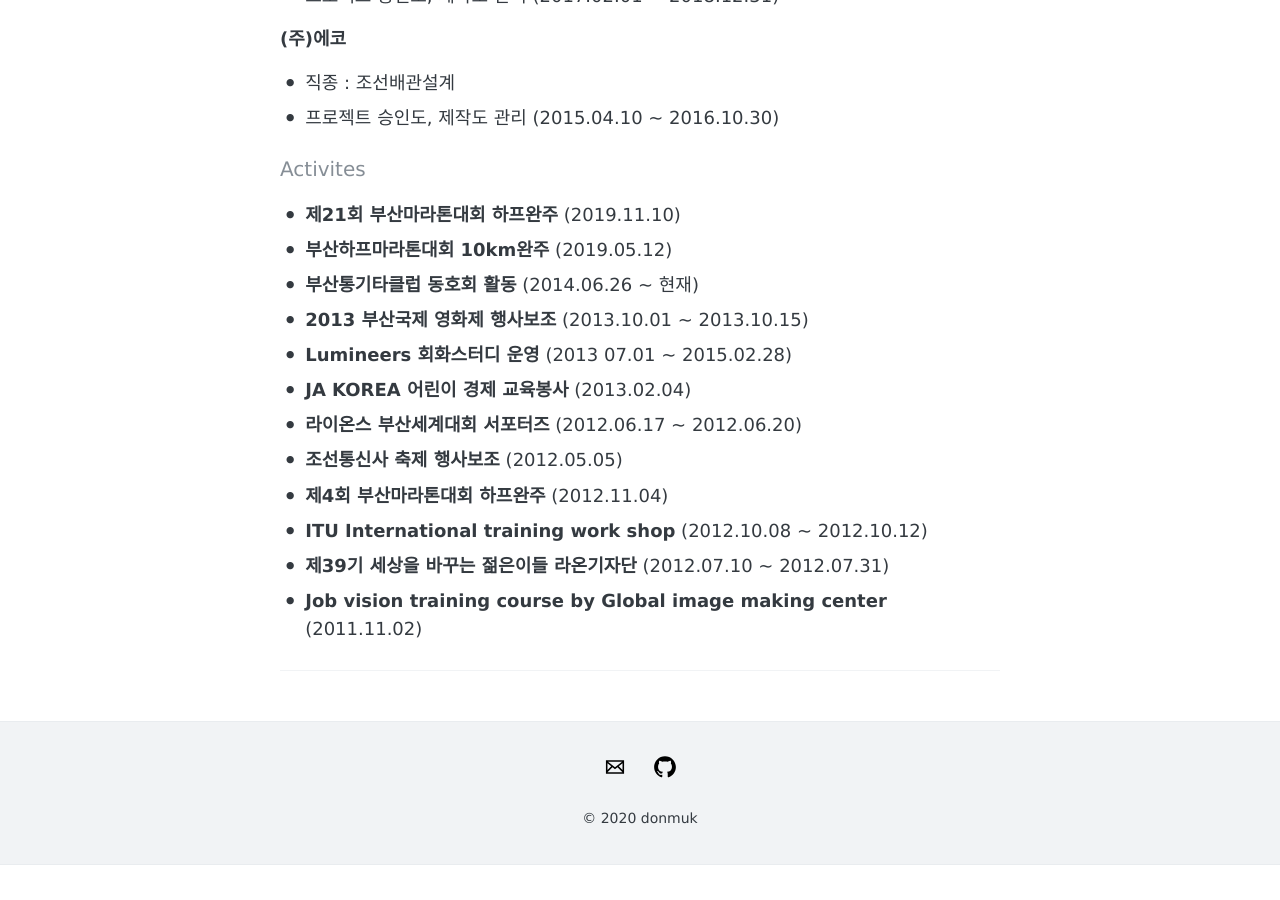
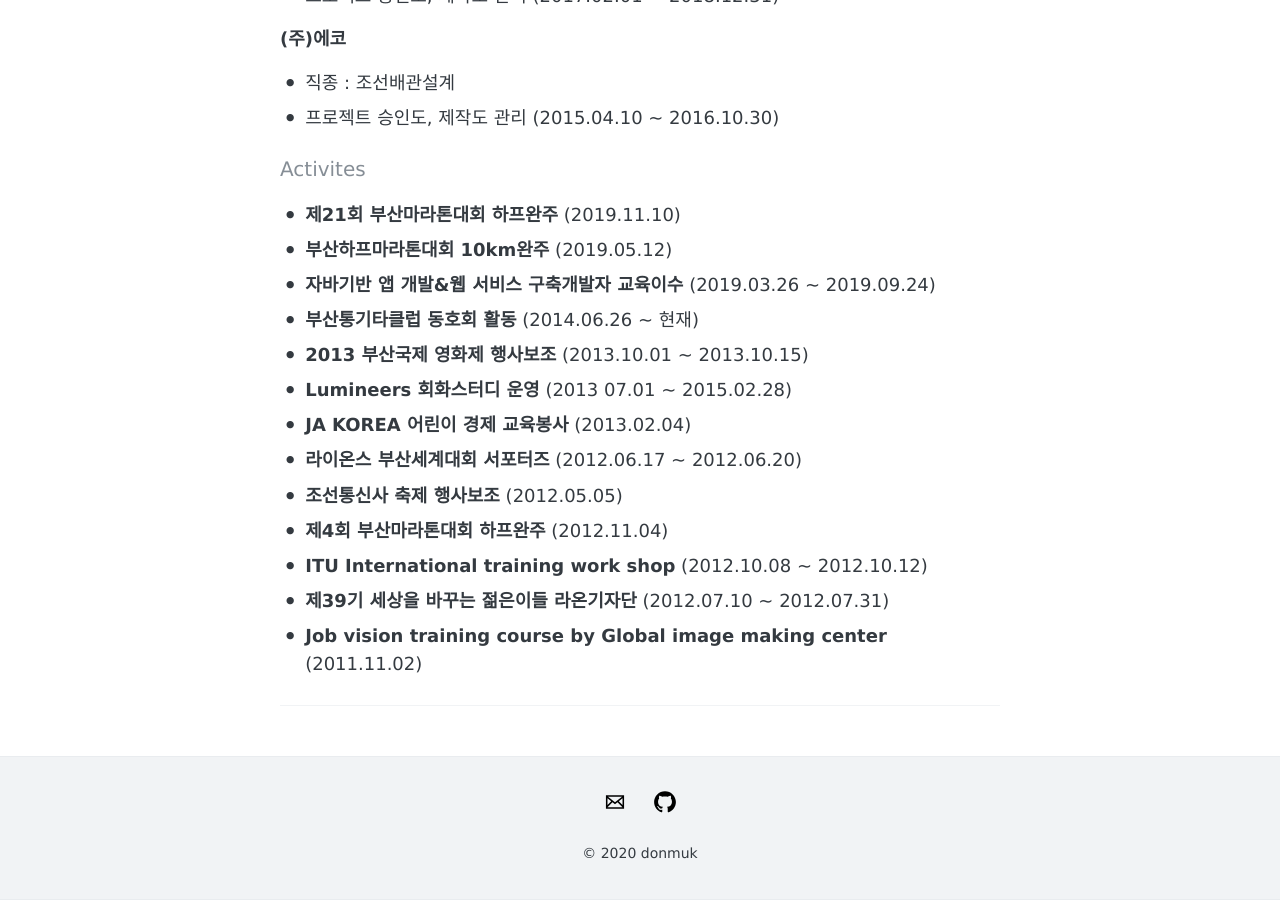
Before and after one commit to donmuk/donmuk.github.io, a Jekyll site: the page built from about.md, in a window 1280 px wide and 900 px high, scrolled down 843 px. Built offline with Jekyll 4.4.1, drawn with Linux system fonts in a browser that asks for light colours; before the commit the page ends 1708 px from its top, so only the background shows below that.

Commit message:
Update about.md

```diff
--- a/about.md
+++ b/about.md
@@ -52,6 +52,7 @@ Spring, Java, JavaScript를 좋아하는 비기너 개발자 입니다.
 
 - **제21회 부산마라톤대회 하프완주** (2019.11.10)
 - **부산하프마라톤대회 10km완주** (2019.05.12)
+- **자바기반 앱 개발&웹 서비스 구축개발자 교육이수** (2019.03.26 ~ 2019.09.24)
 - **부산통기타클럽 동호회 활동** (2014.06.26 ~ 현재)
 - **2013 부산국제 영화제 행사보조** (2013.10.01 ~ 2013.10.15)
 - **Lumineers 회화스터디 운영** (2013 07.01 ~ 2015.02.28)
```
